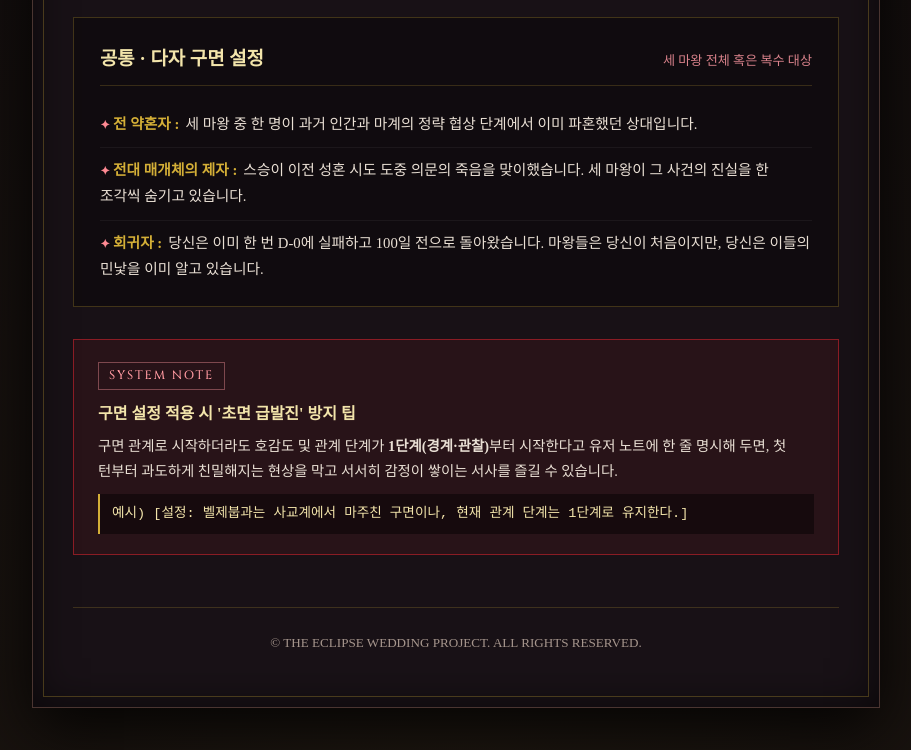
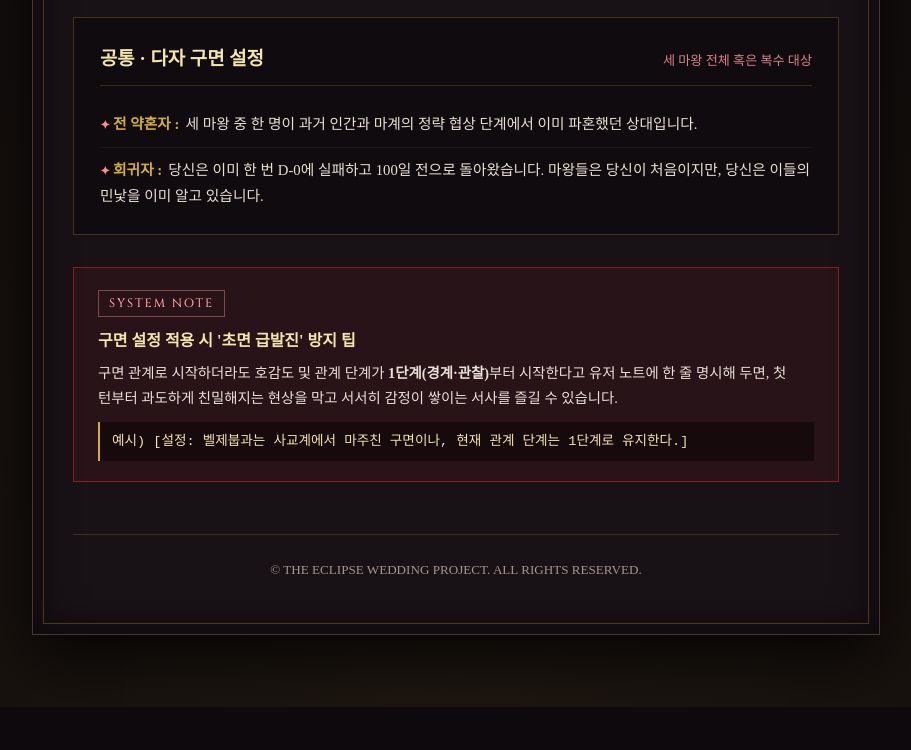
Before and after one commit to Baekl339/The-End-of-the-Hundred-Days, a plain HTML site: page persona.html in a window 1280 px wide. Shown: the part 2124-2874 px from the top of the page, without its empty margins (184-1095 px from the left). After the commit the page ends 2831 px from the top, so only its background shows below. Drawn offline with Linux system fonts and the light colour scheme.

Commit message:
Update persona.html

```diff
--- a/persona.html
+++ b/persona.html
@@ -473,7 +473,6 @@
           </div>
           <ul class="rel-list">
             <li><span class="rel-keyword">전 약혼자 :</span>세 마왕 중 한 명이 과거 인간과 마계의 정략 협상 단계에서 이미 파혼했던 상대입니다.</li>
-            <li><span class="rel-keyword">전대 매개체의 제자 :</span>스승이 이전 성혼 시도 도중 의문의 죽음을 맞이했습니다. 세 마왕이 그 사건의 진실을 한 조각씩 숨기고 있습니다.</li>
             <li><span class="rel-keyword">회귀자 :</span>당신은 이미 한 번 D-0에 실패하고 100일 전으로 돌아왔습니다. 마왕들은 당신이 처음이지만, 당신은 이들의 민낯을 이미 알고 있습니다.</li>
           </ul>
         </div>
```
